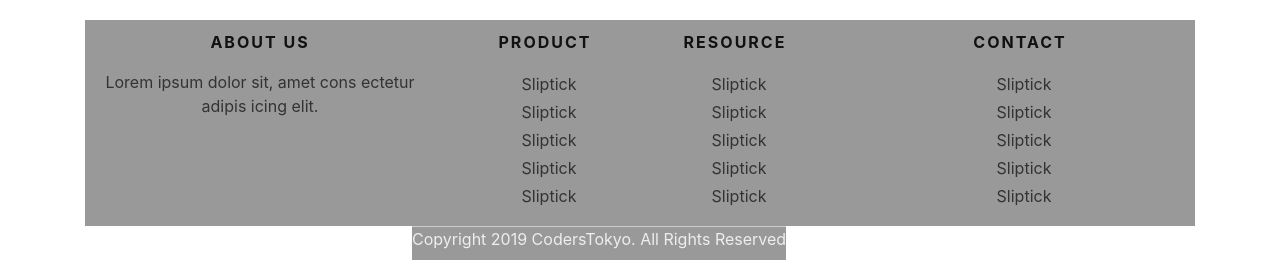
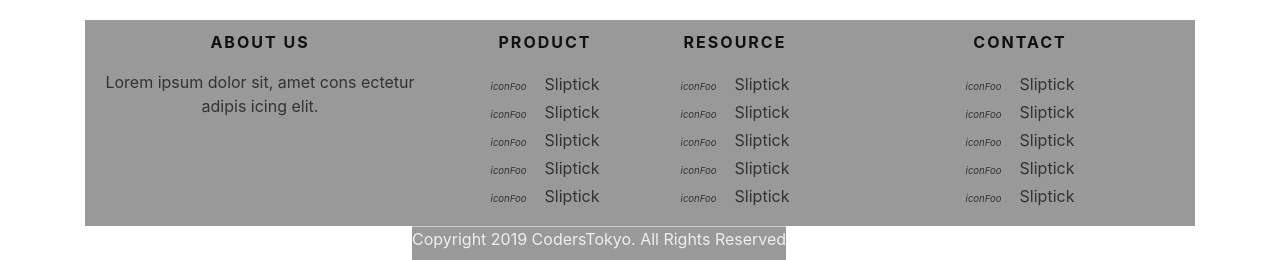
Before and after one commit to leHoangKhacSon/shopping-cart-reactjs-demo, a React (Create React App) app: page /products/1 in a window 1280 px wide. Shown: the part 226-486 px from the top of the page. Built offline with nearby package versions, Linux system fonts and the light colour scheme; no server answers.

Commit message:
Create subFooter component

```diff
--- a/src/components/Footer.css
+++ b/src/components/Footer.css
@@ -28,9 +28,7 @@
 }
 
 .about-us,
-.contact-us,
-.product-us,
-.resource {
+.product-us {
 	color: #333;
 }
 
@@ -49,25 +47,11 @@
 	color: #2a2ab4;
 }
 
-.contact-us ul {
-	list-style: none;
-	padding-top: 15px;
-	margin-left: -35px;
-}
-
-.contact-us ul li {
-	padding-top: 5px;
-}
-
-.contact-us ul li i,
-.resource ul li i,
-.product-us ul li, i {
+.product-us ul li i {
 	margin-right: 10px;
 	transition: all .3s;
 }
 
-.contact-us ul li:hover i,
-.resource ul li:hover i,
 .product-us ul li:hover i {
 	transform: scale(1.5);
 	color: #2a2ab4;
@@ -77,17 +61,10 @@
 	padding: 0;
 }
 
-.resource ul,
-.product-us ul {
-	padding: 0;
-}
-
-.resource ul li,
 .product-us ul li {
 	padding: 2px 0;
 }
 
-.resource ul li i,
 .product-us ul li i {
 	padding-right: 8px;
 	font-size: 60%;
--- a/src/components/Footer.js
+++ b/src/components/Footer.js
@@ -7,6 +7,7 @@ import {
   CardTitle, Button
 } from 'reactstrap';
 
+import SubFooter from '../subComponents/SubFooter';
 import './Footer.css';
 
 class Footer extends Component {
@@ -45,26 +46,21 @@ class Footer extends Component {
                   Product
                 </p>
                 <ul>
-                  <li>
-                    <i className="fab fa-product-hunt" />
-                    <span> Sliptick</span>
-                  </li>
-                  <li>
-                    <i className="fab fa-product-hunt" />
-                    <span> Sliptick</span>
-                  </li>
-                  <li>
-                    <i className="fab fa-product-hunt" />
-                    <span> Sliptick</span>
-                  </li>
-                  <li>
-                    <i className="fab fa-product-hunt" />
-                    <span> Sliptick</span>
-                  </li>
-                  <li>
-                    <i className="fab fa-product-hunt"></i>
-                    <span> Sliptick</span>
-                  </li>
+                  <SubFooter imgfoo="iconFoo">
+                    Sliptick
+                  </SubFooter>
+                  <SubFooter imgfoo="iconFoo">
+                    Sliptick
+                  </SubFooter>
+                  <SubFooter imgfoo="iconFoo">
+                    Sliptick
+                  </SubFooter>
+                  <SubFooter imgfoo="iconFoo">
+                    Sliptick
+                  </SubFooter>
+                  <SubFooter imgfoo="iconFoo">
+                    Sliptick
+                  </SubFooter>
                 </ul>
               </div>
             </Col>
@@ -74,26 +70,21 @@ class Footer extends Component {
                   Resource
                 </p>
                 <ul>
-                  <li>
-                    <i className="fab fa-product-hunt" />
-                    <span> Sliptick</span>
-                  </li>
-                  <li>
-                    <i className="fab fa-product-hunt" />
-                    <span> Sliptick</span>
-                  </li>
-                  <li>
-                    <i className="fab fa-product-hunt" />
-                    <span> Sliptick</span>
-                  </li>
-                  <li>
-                    <i className="fab fa-product-hunt" />
-                    <span> Sliptick</span>
-                  </li>
-                  <li>
-                    <i className="fab fa-product-hunt" />
-                    <span> Sliptick</span>
-                  </li>
+                  <SubFooter imgfoo="iconFoo">
+                    Sliptick
+                  </SubFooter>
+                  <SubFooter imgfoo="iconFoo">
+                    Sliptick
+                  </SubFooter>
+                  <SubFooter imgfoo="iconFoo">
+                    Sliptick
+                  </SubFooter>
+                  <SubFooter imgfoo="iconFoo">
+                    Sliptick
+                  </SubFooter>
+                  <SubFooter imgfoo="iconFoo">
+                    Sliptick
+                  </SubFooter>
                 </ul>
               </div>
             </Col>
@@ -103,26 +94,21 @@ class Footer extends Component {
                   Contact
                 </p>
                 <ul>
-                  <li>
-                    <i className="fab fa-product-hunt" />
-                    <span> Sliptick</span>
-                  </li>
-                  <li>
-                    <i className="fab fa-product-hunt" />
-                    <span> Sliptick</span>
-                  </li>
-                  <li>
-                    <i className="fab fa-product-hunt" />
-                    <span> Sliptick</span>
-                  </li>
-                  <li>
-                    <i className="fab fa-product-hunt" />
-                    <span> Sliptick</span>
-                  </li>
-                  <li>
-                    <i className="fab fa-product-hunt" />
-                    <span> Sliptick</span>
-                  </li>
+                  <SubFooter imgfoo="iconFoo">
+                    Sliptick
+                  </SubFooter>
+                  <SubFooter imgfoo="iconFoo">
+                    Sliptick
+                  </SubFooter>
+                  <SubFooter imgfoo="iconFoo">
+                    Sliptick
+                  </SubFooter>
+                  <SubFooter imgfoo="iconFoo">
+                    Sliptick
+                  </SubFooter>
+                  <SubFooter imgfoo="iconFoo">
+                    Sliptick
+                  </SubFooter>
                 </ul>
               </div>
             </Col>
--- /dev/null
+++ b/src/subComponents/SubFooter.js
@@ -0,0 +1,28 @@
+import React, {Component} from 'react';
+
+import 'bootstrap/dist/css/bootstrap.min.css';
+import {
+  Container, Row, Col,
+  Card, CardImg, CardText, CardBody,
+  CardTitle, Button
+} from 'reactstrap';
+
+import '../components/Footer.css';
+
+class SubFooter extends Component {
+  constructor(props) {
+    super(props);
+  }
+
+  render() {
+    const { children, imgfoo } = this.props;
+    return (
+      <li>
+        <i>{ imgfoo }</i>
+        <span>{ children }</span>
+      </li>
+    )
+  }
+}
+
+export default SubFooter;
```
